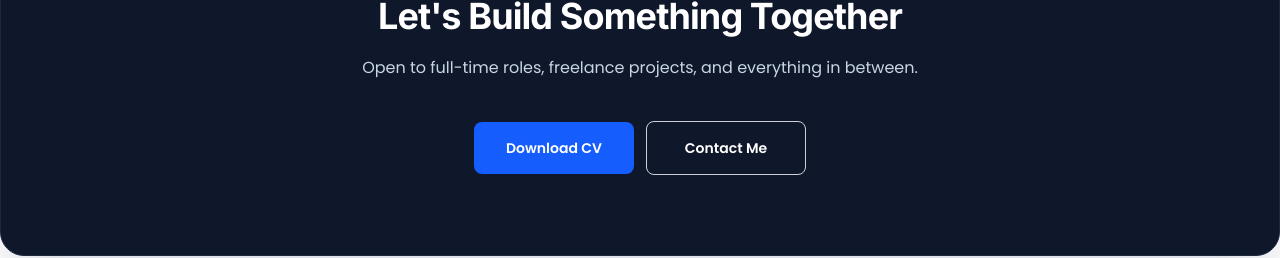
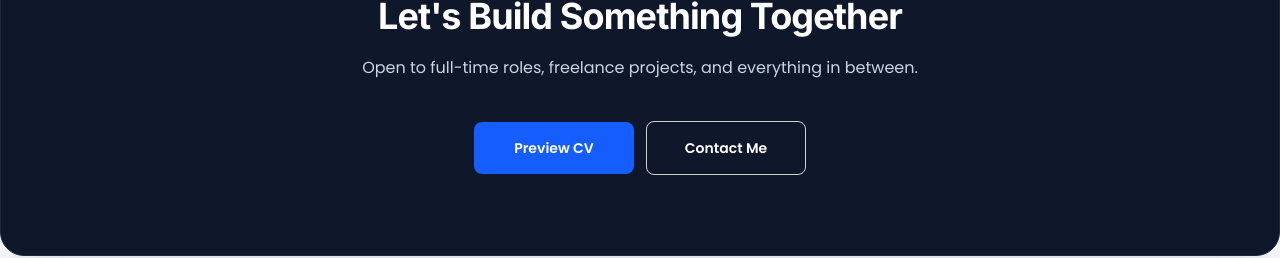
Before and after one commit to johnmarkfrias/jmfrias-portfolio, a React (Vite) app: page / in a window 1280 px wide. Shown: the part 3540-3798 px from the top of the page. Built offline with nearby package versions, Linux system fonts and the light colour scheme.

Commit message:
Fix download cv button

```diff
--- a/src/components/sections/CTA.jsx
+++ b/src/components/sections/CTA.jsx
@@ -4,6 +4,8 @@ import Section from "../layout/Section";
 import Container from "../layout/Container";
 import SectionBadge from "../common/SectionBadge";
 import Button from "../common/Button";
+
+const CV_PATH = "/assets/CV%20John%20Mark%20Frias.pdf";
 
 function CTA() {
   return (
@@ -28,11 +30,16 @@ function CTA() {
             between.
           </p>
 
-          {/* Action Buttons: Full-width stacked sa mobile (<640px), compact inline sa tablet at desktop */}
+          {/* Action Buttons */}
           <div className="flex flex-col sm:flex-row justify-center items-center gap-3 w-full max-w-sm sm:max-w-none mx-auto">
             <div className="w-full sm:w-auto sm:min-w-[160px] text-center [&>a]:w-full [&>a]:justify-center [&>button]:w-full [&>button]:justify-center">
-              <Button href="/cv.pdf" variant="primary">
-                Download CV
+              <Button
+                href={CV_PATH}
+                variant="primary"
+                target="_blank"
+                rel="noopener noreferrer"
+              >
+                Preview CV
               </Button>
             </div>
 
--- a/src/components/sections/Hero.jsx
+++ b/src/components/sections/Hero.jsx
@@ -55,6 +55,26 @@ function Hero() {
 
     return () => clearTimeout(timeout);
   }, [currentText, isDeleting, roleIndex]);
+
+  // Blob-based direct download handler to prevent browser tab preview redirect
+  const handleDownloadCV = async (e) => {
+    e.preventDefault();
+    try {
+      const response = await fetch(CV_PATH);
+      const blob = await response.blob();
+      const blobUrl = window.URL.createObjectURL(blob);
+      const link = document.createElement("a");
+      link.href = blobUrl;
+      link.download = "CV_John_Mark_Frias.pdf";
+      document.body.appendChild(link);
+      link.click();
+      document.body.removeChild(link);
+      window.URL.revokeObjectURL(blobUrl);
+    } catch (error) {
+      console.error("Download failed:", error);
+      window.open(CV_PATH, "_blank");
+    }
+  };
 
   const SocialLinks = ({ className = "" }) => (
     <aside aria-label="Social Media Links" className={`flex items-center gap-4 lg:gap-9 ${className}`}>
@@ -181,7 +201,7 @@ function Hero() {
 
             <div className="w-full sm:w-auto flex items-center justify-start gap-3">
               <div className="flex-1 sm:flex-none sm:w-auto sm:min-w-[240px] text-center [&>a]:w-full [&>a]:justify-center [&>button]:w-full [&>button]:justify-center">
-                <Button href={CV_PATH} variant="primary" download="CV_John_Mark_Frias.pdf">
+                <Button href={CV_PATH} variant="primary" onClick={handleDownloadCV}>
                   Download CV
                 </Button>
               </div>
--- a/src/pages/AboutPage.jsx
+++ b/src/pages/AboutPage.jsx
@@ -284,7 +284,7 @@ function AboutPage() {
                 {/* Action Buttons using default Button Component with stacked full-width layout on mobile */}
                 <div className="flex flex-col sm:flex-row items-center gap-3 w-full [&>a]:w-full [&>a]:sm:w-auto [&>button]:w-full [&>button]:sm:w-auto">
                   <Button href={CV_PATH} variant="primary" download="CV_John_Mark_Frias.pdf">
-                    Download CV
+                    Preview CV
                   </Button>
                   <Button href="/skills" variant="outline">
                     View Skills & Stack
```
